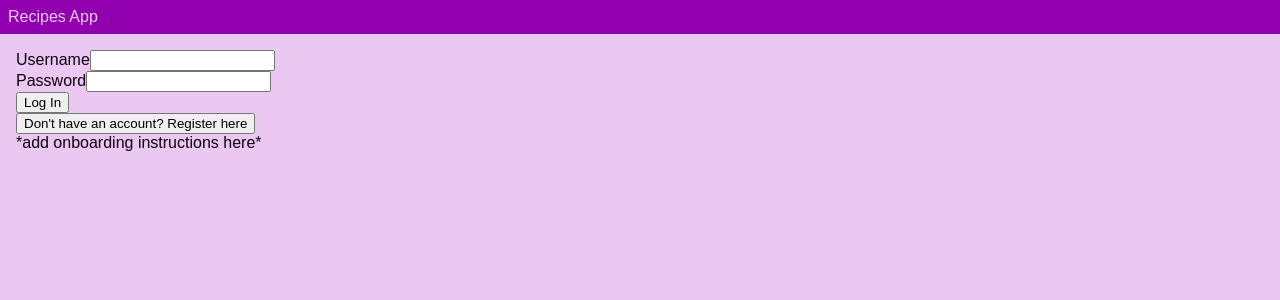
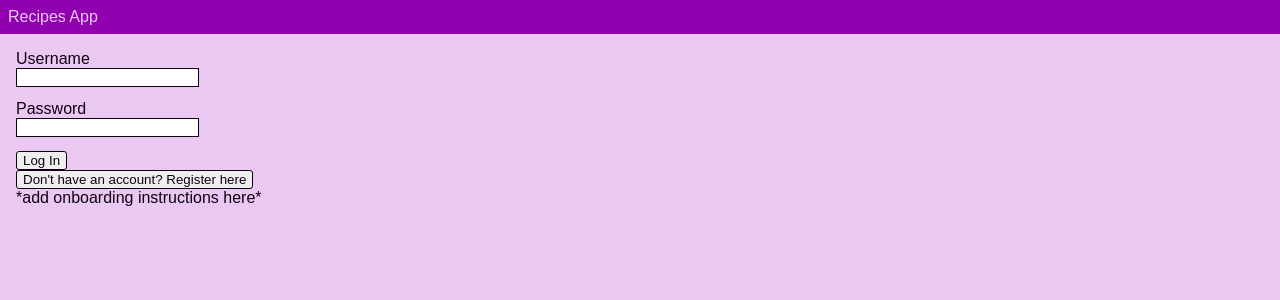
Before and after one commit to seankrummel/recipes-client, a React (Create React App) app: page / in a window 1280 px wide. Shown: the top 300 px of the page. Built offline with nearby package versions, Linux system fonts and the light colour scheme; no server answers.

Commit message:
added css to buttons, inputs, and textareas

```diff
--- a/src/index.css
+++ b/src/index.css
@@ -16,3 +16,31 @@ body {
 .landing-page, .registration-page, .dashboard {
   padding: 1em;
 }
+
+button {
+  border: 1px solid rgb(14, 0, 17);
+  border-radius: 3px;
+  color: rgb(14, 0, 17);
+  /* background: rgb(145, 0, 175); */
+}
+
+.header > button {
+  background: rgb(235, 200, 241);
+  float: right;
+  margin-left: 2px;
+}
+
+input {
+  display: block;
+  border: 1px solid rgb(14, 0, 17);
+  color: rgb(14, 0, 17);
+  margin-bottom: 1em;
+}
+
+textarea {
+  display: block;
+  border: 1px solid rgb(14, 0, 17);
+  color: rgb(14, 0, 17);
+  margin-bottom: 1em;
+  width: 40%;
+}
```
